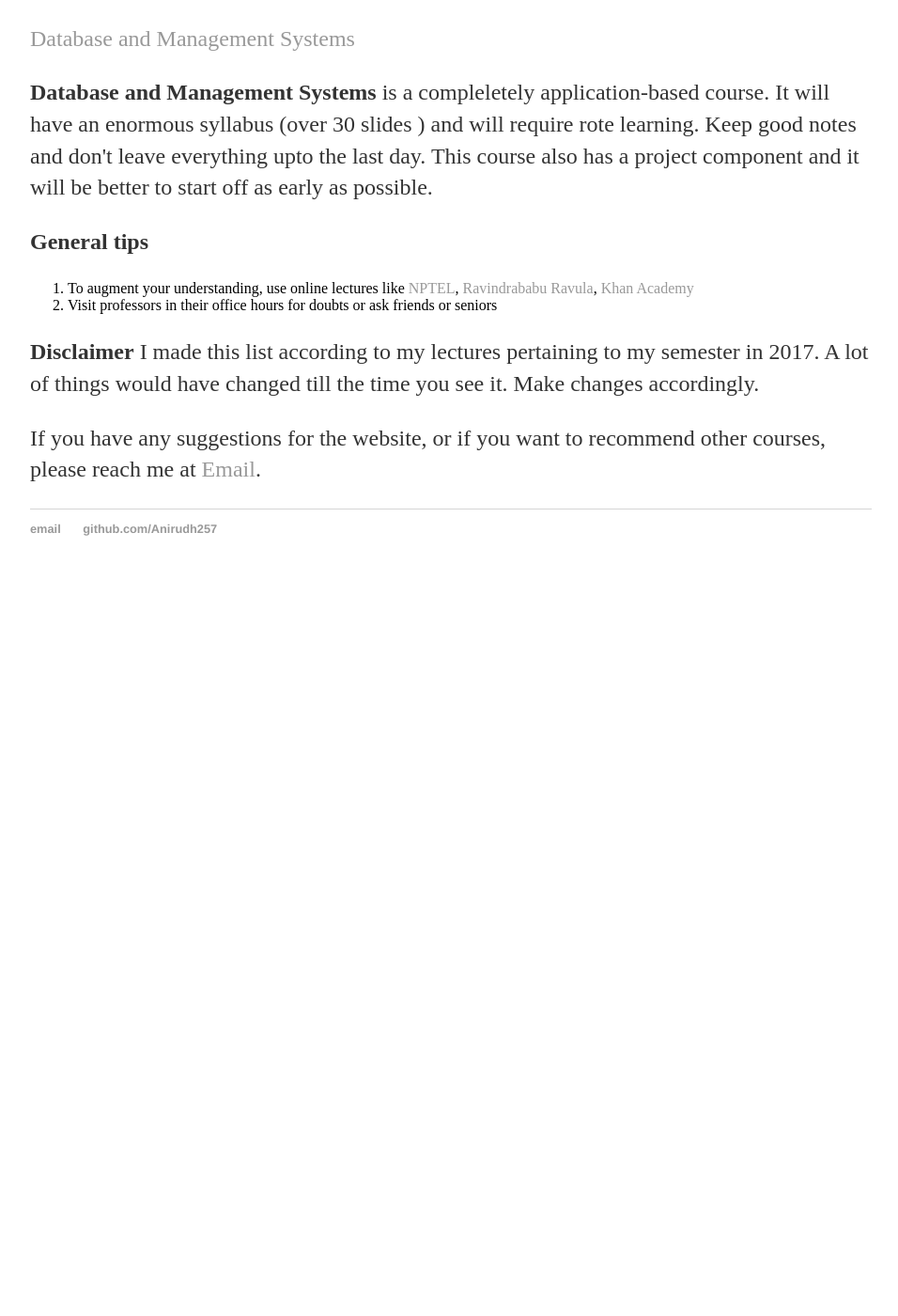
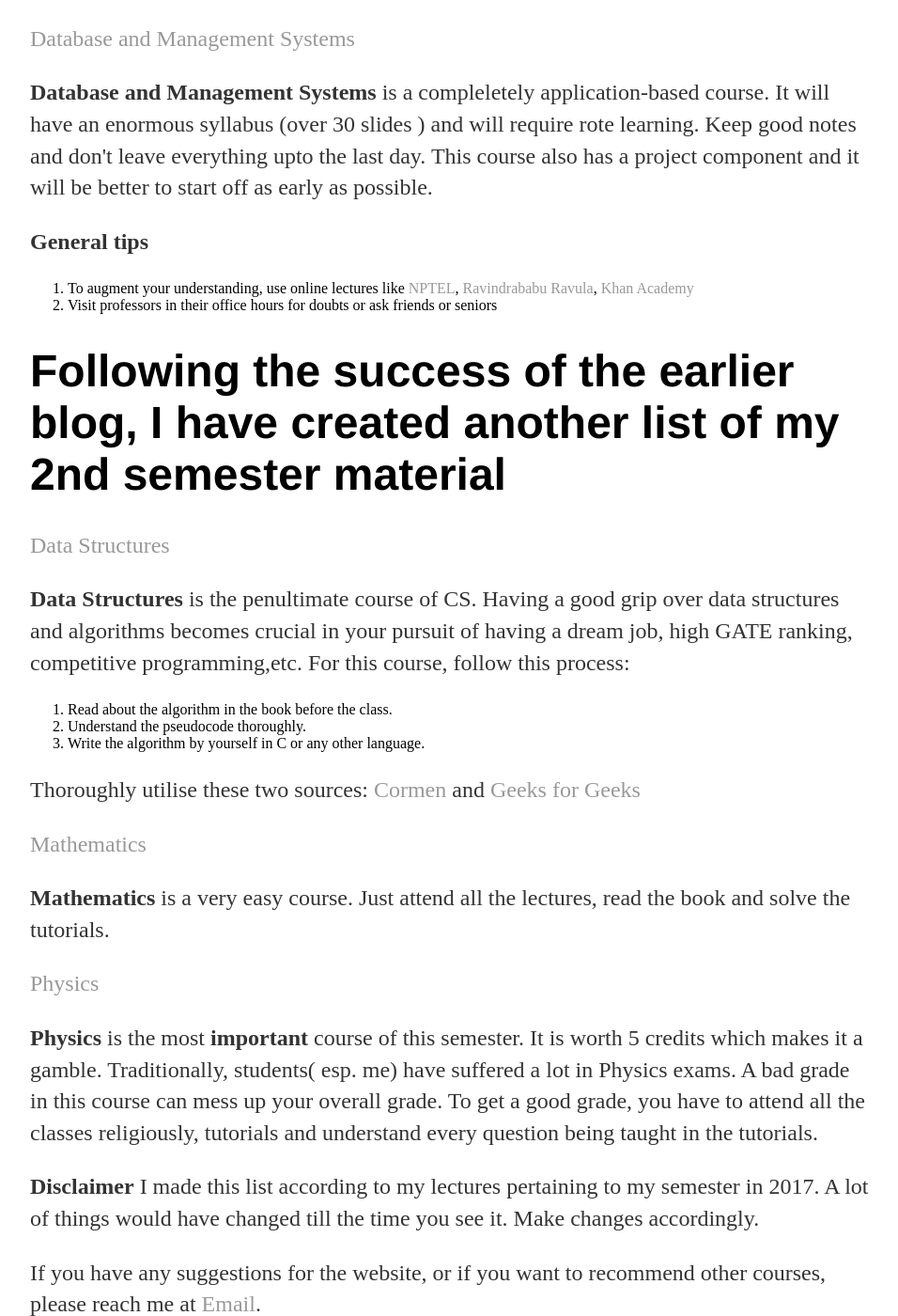
Before and after one commit to Anirudh257/Anirudh257.github.io, a Jekyll site: the page built from Course_content/index.html, in a window 1280 px wide and 1400 px high, scrolled down 820 px. Shown: the whole window at 94% size, without its empty margins (160-1116 px from the left). Built offline with Jekyll 4.4.1, drawn with Linux system fonts in a browser that asks for light colours; before the commit the page ends 1450 px from its top, so only the background shows below that.

Commit message:
Update index.html
Added 2nd semester material.

```diff
--- a/Course_content/index.html
+++ b/Course_content/index.html
@@ -34,6 +34,35 @@ has a project component and it will be better to start off as early as possible.
 <li> Visit professors in their office hours for doubts or ask friends or seniors</li>
 </ol>
 
+	<h1>Following the success of the earlier blog, I have created another list of my 2nd semester material</h1>
+
+<p><a href ="https://drive.google.com/drive/folders/1_tn54mWFW9V1xHPB3lrfk1AARampWDJs" >Data Structures</a></p>
+
+<p><strong>Data Structures</strong> is the penultimate course of CS. Having a good grip over data structures and algorithms becomes
+crucial in your pursuit of having a dream job, high GATE ranking, competitive programming,etc. For this course, follow this process:</p>
+<ol>
+ 	<li>Read about the algorithm in the book before the class.
+	</li>
+	<li> Understand the pseudocode thoroughly.
+	</li>
+	<li> Write the algorithm by yourself in C or any other language.
+	</li>
+</ol>
+<p>Thoroughly utilise these two sources: <a href="https://drive.google.com/drive/folders/1iQJOZ2ktpwDuyGqEGwZSRkpjM86C4ANM">Cormen</a>
+and <a href="https://www.geeksforgeeks.org/data-structures/">Geeks for Geeks</a></p>
+
+<p><a href ="https://drive.google.com/drive/folders/1Y32Y8cGw2053njjOGQCqhxL1JNt-FkVl" >Mathematics</a></p>
+
+<p><strong>Mathematics</strong> is a very easy course. Just attend all the lectures, read the book and solve the tutorials.</p>
+
+<p><a href ="https://drive.google.com/drive/folders/1n6Ph0peWiHL0yUdyADuXaqh5qobURlbR" >Physics</a></p>
+
+<p><strong>Physics</strong> is the most <strong>important</strong> course of this semester. It is worth 5 credits which makes it a
+gamble. Traditionally, students( esp. me) have suffered a lot in Physics exams. A bad grade in this course can mess up your overall
+grade. To get a good grade, you have to attend all the classes religiously, tutorials and understand every question being taught in
+the tutorials. </p>
+
+
 
 <p><strong>Disclaimer</strong> I made this list according to my lectures pertaining to my semester in 2017. A lot of things
  would have changed till the time you see it. Make changes accordingly.</p>
```
